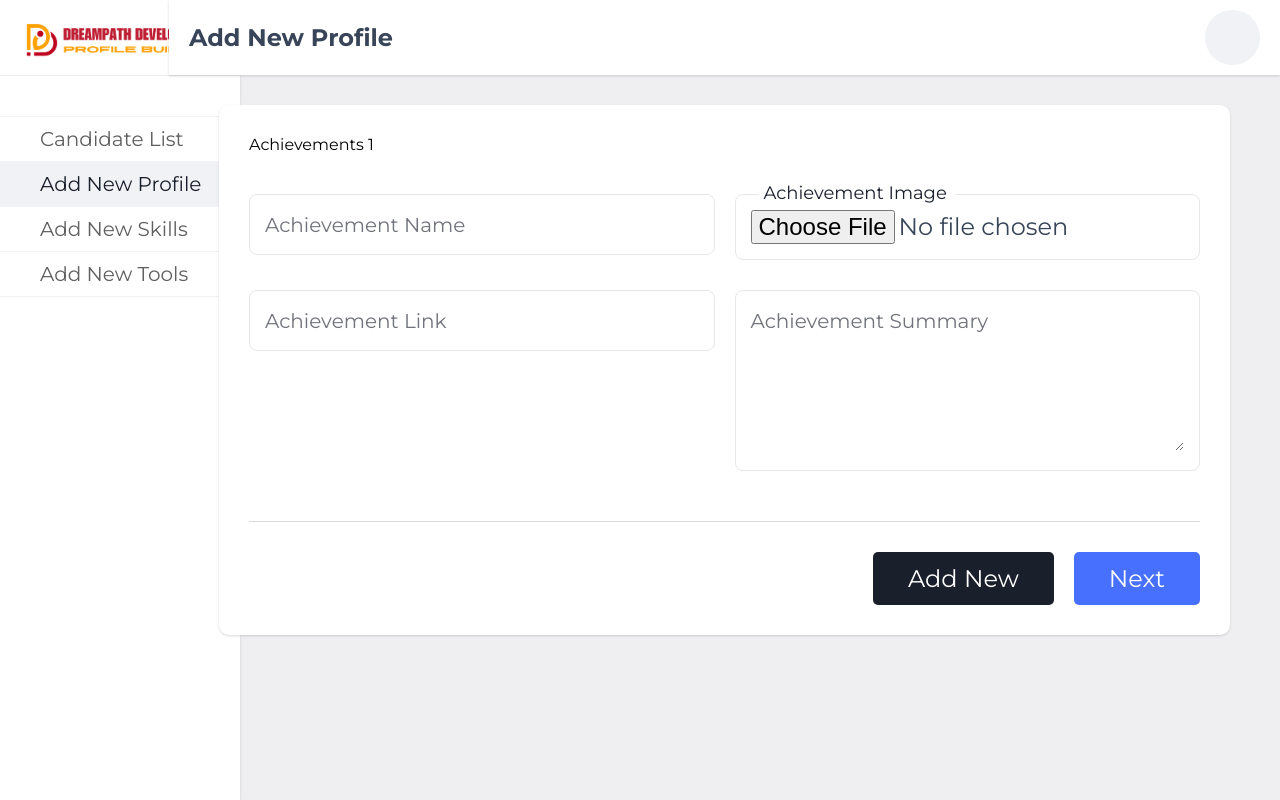
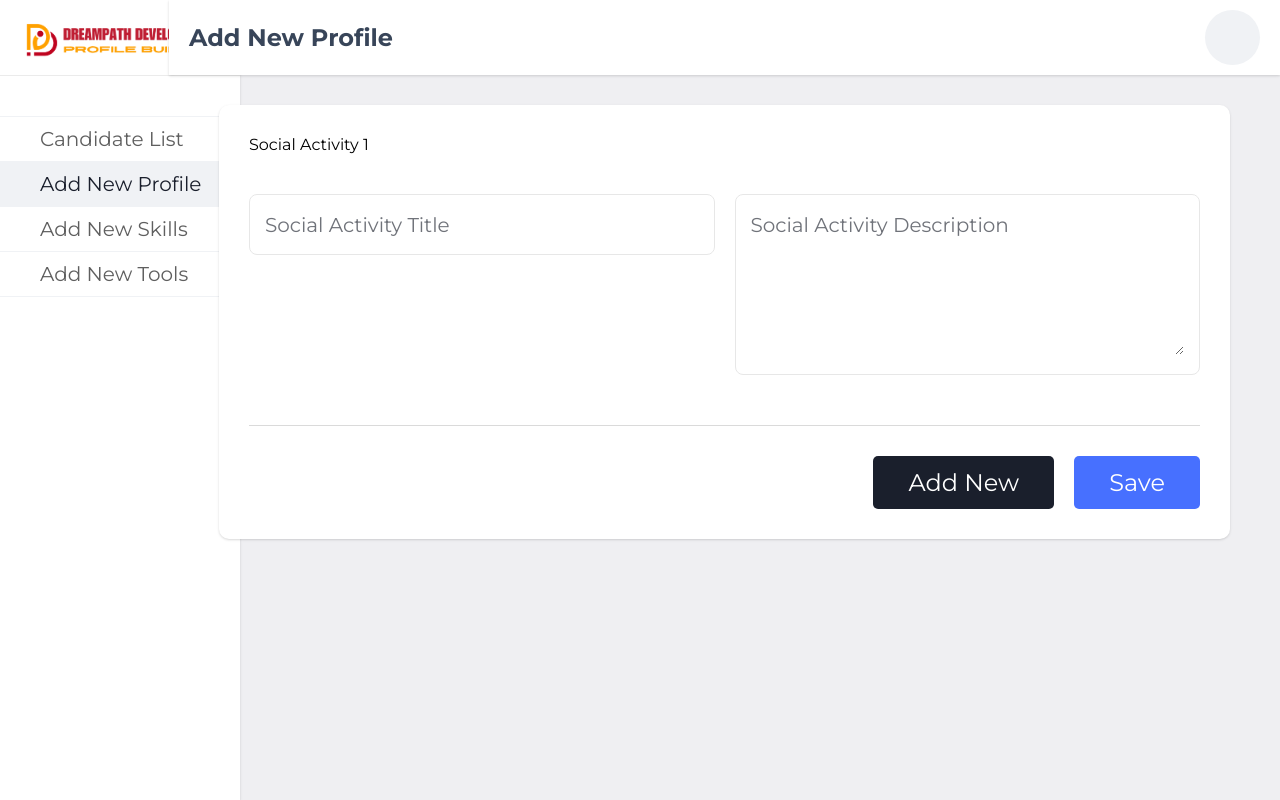
Before and after one commit to priyesshrai/dpd-03, a Next.js app: page /admin/dashboard in a window 1280 px wide. Both pictures are taken after a click on the element "Add New Profile". Built offline with nearby package versions, Linux system fonts and the light colour scheme; a web font is replaced by a local one.

Commit message:
fix: Update selected tab index in AddProfile component and refactor Social Activity form handling

```diff
--- a/src/app/admin/tabs/AddProfile.tsx
+++ b/src/app/admin/tabs/AddProfile.tsx
@@ -76,7 +76,7 @@ export default function AddProfile() {
     },
   ]
 
-  const [selectedTab, setSelectedTab] = useState(6)
+  const [selectedTab, setSelectedTab] = useState(7)
   const ActiveTab = formConfig[selectedTab].component;
 
   const nextStep = () => {
@@ -1309,10 +1309,6 @@ function AchievementForm({ nextStep }: StepProps) {
     formData.append("user_type", "superadmin")
     formData.append("profile_nid", userId!)
 
-    // formData.forEach((value, key) => {
-    //   console.log(`${key}: ${value}`);
-    // });
-
     toast.promise(
       axios.post("https://inforbit.in/demo/dpd/candidate-achievement", formData, {
         headers: {
@@ -1428,51 +1424,48 @@ function AchievementForm({ nextStep }: StepProps) {
   )
 }
 
+interface SocialActivity {
+  title: string,
+  description: string
+}
+
 function SocialActivityForm({ nextStep }: StepProps) {
-  const [projects, setProjects] = useState<Projects[]>([
+  const [socialActivity, setSocialActivity] = useState<SocialActivity[]>([
     {
-      name: "",
-      link: "",
-      image: null,
+      title: "",
       description: "",
     },
   ]);
-
   const [loading, setLoading] = useState<boolean>(false)
 
-  const addNewProject = () => {
-    const lastSkill = projects[projects.length - 1];
-    const allFieldsFilled =
-      lastSkill.name.trim() !== "" &&
-      lastSkill.link.trim() !== "" &&
-      lastSkill.image !== null &&
-      lastSkill.description.trim() !== "";
+  const addNewSocialActivity = () => {
+    const lastExperience = socialActivity[socialActivity.length - 1];
+    const allFieldsFilled = Object.values(lastExperience).every(
+      (field) => field.trim() !== ""
+    );
 
     if (!allFieldsFilled) {
-      alert("Please fill out all fields in the last Project before adding a new one.");
+      alert("Please fill out all fields in the last experience before adding a new one.");
       return;
     }
 
-    setProjects([
-      ...projects,
-      {
-        name: "",
-        link: "",
-        image: null,
+    setSocialActivity([
+      ...socialActivity,
+      {
+        title: "",
         description: "",
       },
     ]);
   };
 
-
   const handleChange = (
     index: number,
-    field: keyof Projects,
-    value: string | File | null
+    field: keyof SocialActivity,
+    value: string
   ) => {
-    const updatedSkills = [...projects];
-    updatedSkills[index][field] = value as any;
-    setProjects(updatedSkills);
+    const updatedExperiences = [...socialActivity];
+    updatedExperiences[index][field] = value;
+    setSocialActivity(updatedExperiences);
   };
 
   async function handleSubmit(event: React.FormEvent) {
@@ -1480,37 +1473,21 @@ function SocialActivityForm({ nextStep }: StepProps) {
     setLoading(true)
     const userId: string | null = await localStorage.getItem("userId")
     const formData = new FormData();
-
-    const projectForJSON = projects.map((project) => ({
-      name: project.name,
-      link: project.link,
-      image: project.image ? project.image.name : "",
-      description: project.description,
-    }));
-
-    formData.append("recent_project", JSON.stringify(projectForJSON));
+    formData.append("social_activities", JSON.stringify(socialActivity));
     formData.append("user_type", "superadmin")
     formData.append("profile_nid", userId!)
 
-    formData.forEach((value, key) => {
-      console.log(`${key}: ${value}`);
-    });
-
+    // formData.forEach((value, key) => {
+    //   console.log(`${key}: ${value}`);
+    // });
 
     toast.promise(
-      axios.post("http://inforbit.in/demo/dpd/candidate-recent-project", formData, {
-        headers: {
-          "Content-Type": "multipart/form-data",
-        },
-      })
+      axios.post("https://inforbit.in/demo/dpd/candidate-social-activities", formData)
         .then((response) => {
-
           if (response.data.status) {
-            setProjects([
+            setSocialActivity([
               {
-                name: "",
-                link: "",
-                image: null,
+                title: "",
                 description: "",
               },
             ]);
@@ -1527,8 +1504,8 @@ function SocialActivityForm({ nextStep }: StepProps) {
         }),
       {
         loading: "Please Wait....",
-        success: (message) => message || "Project Added successful!",
-        error: (err) => err || "Failed to Add Project"
+        success: (message) => message || "Social Activity Added successful!",
+        error: (err) => err || "Failed to Add Social Activity"
       }
     );
   }
@@ -1544,10 +1521,10 @@ function SocialActivityForm({ nextStep }: StepProps) {
       }
 
       {
-        projects.map((project, index) => (
+        socialActivity.map((activity, index) => (
           <div className="details-edit-body" key={index}
             style={{ borderBottom: "1px solid #dadada", paddingBottom: "50px" }} >
-            <span className='work-form-title'>Project {index + 1} </span>
+            <span className='work-form-title'>Social Activity {index + 1} </span>
 
             <div className="details-edit-wraper">
 
@@ -1555,41 +1532,19 @@ function SocialActivityForm({ nextStep }: StepProps) {
                 <input
                   type="text"
                   placeholder=''
-                  onChange={(e) => handleChange(index, "name", e.target.value)}
-                  value={project.name}
+                  onChange={(e) => handleChange(index, "title", e.target.value)}
+                  value={activity.title}
                   className='inputs'
                   required
                 />
-                <label className='label'>Project Name</label>
-              </div>
-
-              <div className="edit-input-container">
-                <input
-                  type="file"
-                  onChange={(e) => handleChange(index, "image", e.target.files ? e.target.files[0] : null)}
-                  className="inputs"
-                  required
-                />
-                <label className='label'>Project Image</label>
-              </div>
-
-              <div className="edit-input-container">
-                <input
-                  type="text"
-                  placeholder=""
-                  value={project.link}
-                  onChange={(e) => handleChange(index, "link", e.target.value)}
-                  required
-                  className='inputs'
-                />
-                <label className='label'>Project Link</label>
+                <label className='label'>Social Activity Title</label>
               </div>
 
               <div className="edit-input-container">
                 <textarea
                   name='intro'
                   placeholder=''
-                  value={project.description}
+                  value={activity.description}
                   onChange={(e) =>
                     handleChange(index, "description", e.target.value)
                   }
@@ -1597,7 +1552,7 @@ function SocialActivityForm({ nextStep }: StepProps) {
                   rows={5}
                   required
                 />
-                <label className='label'>Project Summary</label>
+                <label className='label'>Social Activity Description</label>
               </div>
             </div>
 
@@ -1606,8 +1561,8 @@ function SocialActivityForm({ nextStep }: StepProps) {
         ))
       }
       <div className="details-edit-footer">
-        <button onClick={addNewProject}>Add New</button>
-        <button onClick={handleSubmit}>Next</button>
+        <button onClick={addNewSocialActivity}>Add New</button>
+        <button onClick={handleSubmit}>Save</button>
       </div>
     </div>
   )
```
